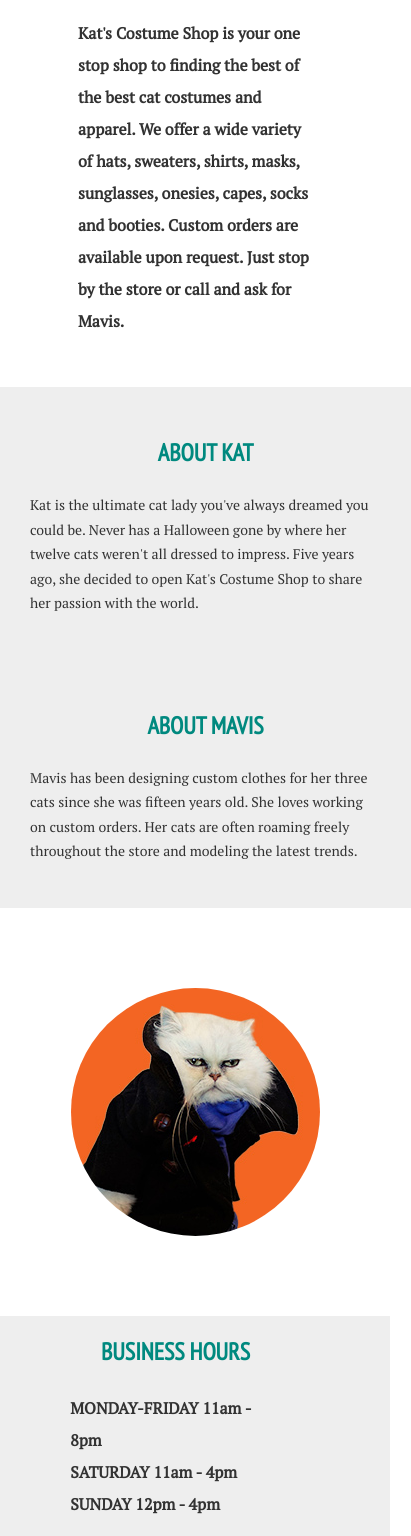
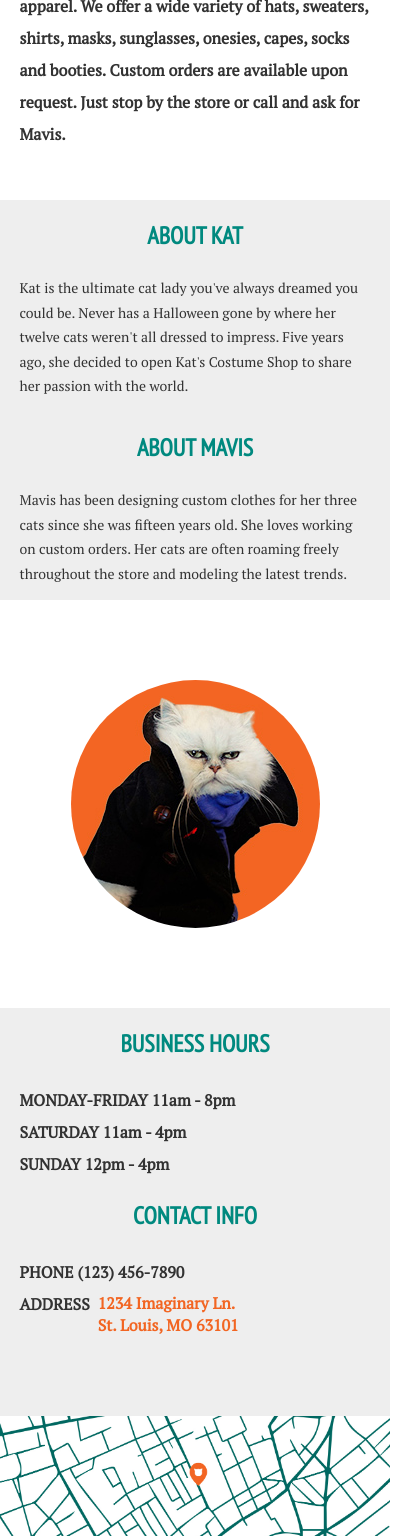
Before and after one commit to lincolnwisely/cat_costume_project, a plain HTML site: page index.html in a window 390 px wide. Shown: the part 348-1884 px from the top of the page, 411 px wide, since content can reach past the window. Drawn offline with Linux system fonts and the light colour scheme; files whose address does not match are found by name.

Commit message:
Add a few notes for code review

```diff
--- a/assets/css/index.css
+++ b/assets/css/index.css
@@ -42,8 +42,14 @@ h3 {
   font-size: 1em;
   line-height: 2em;
   color: #323232;
+  /*width: 60%;*/
+  /* Rather than giving all h3s a width of 60%, it would be better to apply any specific widths on a case-by-case basis. So you can declare the generic styles above, then add additional styles to specific sections. E.g. the opening h3 section on Main. (see below!)'*/
+  margin: auto;
+}
+
+.main h3 {
   width: 60%;
-  margin: auto;
+  /* You wrapped your main content in a [div class="main"], which is GREAT! But you're not using that selector. So this is a great opportunity to use it for a specific h3. */
 }
 
 p {
@@ -146,20 +152,33 @@ div #info {
   display: inline-block;
   vertical-align: top;
   margin: 30px;
+  padding: 30px;
+  /* Instead of giving each of your h3s a width of 60%, you can add padding to create white space. This will allow you to fit both the address label + address in the same line. Before, the width of 60% was pushing the <a> tag to the line below. */
+}
+
+.contact h3 {
+  width: 100%;
+  /* Without this, the earlier '.main h3' declaration will give this a 60% width style.*/
 }
 
 .address {
   margin: auto;
-  width: 60%;
+  /*width: 60%; --- Same reasoning as line above */
 }
 
 .address h3 {
   width: auto;
   float: left;
+  display: inline-block;
+  /* making this display inline-block (as well as the .address a), the text can fit on the same line */
+
 }
 
-a {
+.address a {
   margin: 4px 0 0 8px;
+  display: inline-block;
+  /* Similar to the h3 - it totally works here, but this page is unique in having only one link. Providing more specificity would prevent you from giving all links (if there were any) that margin. */
+  /* ALSO - by making this display inline-block (as well as the .address h3), the text can fit on the same line */
 }
 
 a:link {
@@ -168,6 +187,7 @@ a:link {
 
 .map img {
   display: inline-block;
+  /* just fyi - images are inline-block by default, so you could remove this */
   width: 100%;
 }
 
@@ -190,15 +210,37 @@ footer {
     display: none;
   }
 
+ div h1 {
+   /* For consistency (matching the about and contact boxes) reduce the white space on mobile. Let's go with 90%. Tends to be easier to manage than padding. */
+   width: 90%;
+   margin: 20px auto;
+   padding: 0;
+   font-size: 26px;
+ }
+
+  .main h3 {
+    /* For consistency (matching the about and contact boxes) reduce the white space on mobile */
+    width: 90%;
+  }
+
   .boxes {
     display: flex;
     flex-direction: column;
-    width: 90%
+    /*width: 90%;*/
+    width: 100%;
+    /* Look at the padding on mobile. Causes horizontal scroll. I would recommend stretching .boxes to 100%, changing .about to 90%. Then you don't need padding. You'll also need to add the background color since there's no longer white behind the boxes. */
+    /* Add padding on mobile */
+    background-color: #eee;
   }
 
-  .about {
-    width: 100%;
-    margin: 0px;
+  .about, .contact {
+    /*remove padding*/
+    padding: 0;
+    /*width: 100%;*/
+    width: 90%;
+    /* don't forget margin:auto! */
+    margin: auto;
+    margin: 0px auto;
   }
 
   #info h1 {
@@ -206,11 +248,26 @@ footer {
   }
 
   .contact {
-    width: 100%;
+    /*width: 100%;
     margin: 0px;
-    padding: 0;
+    padding: 0;*/
+    /* Already declared with .about, yay! */
     background-color: #eeeeee;
   }
+
+  .contact h3 {
+    /* Weird little thing.... so because CSS files are 'cascading, the last declaration in the file is applied. So the '.main h3' style in your media query overrides your desktop-version .contact h3 style. So we need a redundant declaration. (line 160)*/
+    width: 100%;
+  }
+
+  .address h3 {
+    /* but then you need to prevent the 'address' label from taking up 100% width. */
+    width: auto;
+  }
+
+
+  /* Now when you scroll up on mobile, you see a consistent width between the screen edge and content */
+
 
   #cathat {
     display: none;
```
